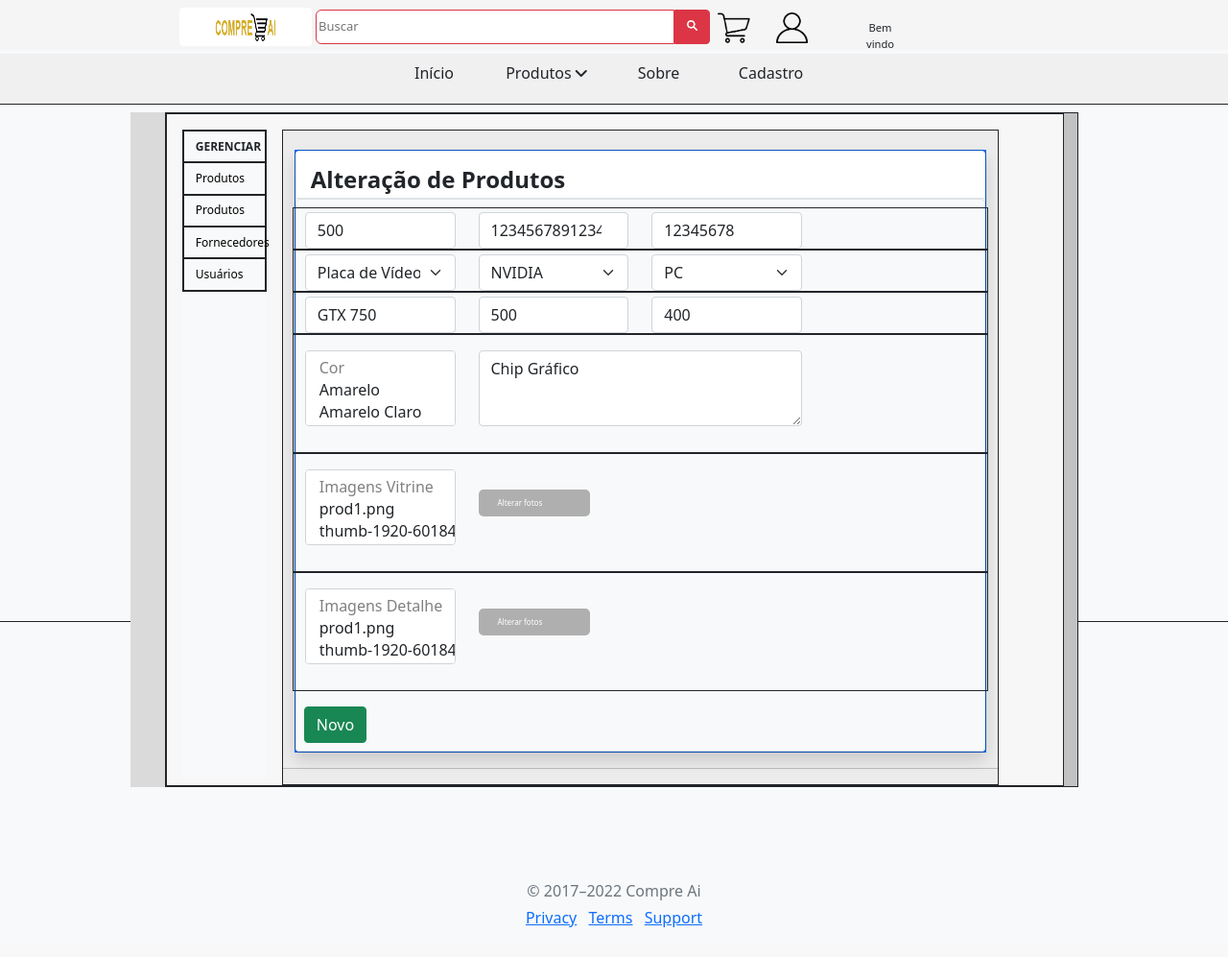
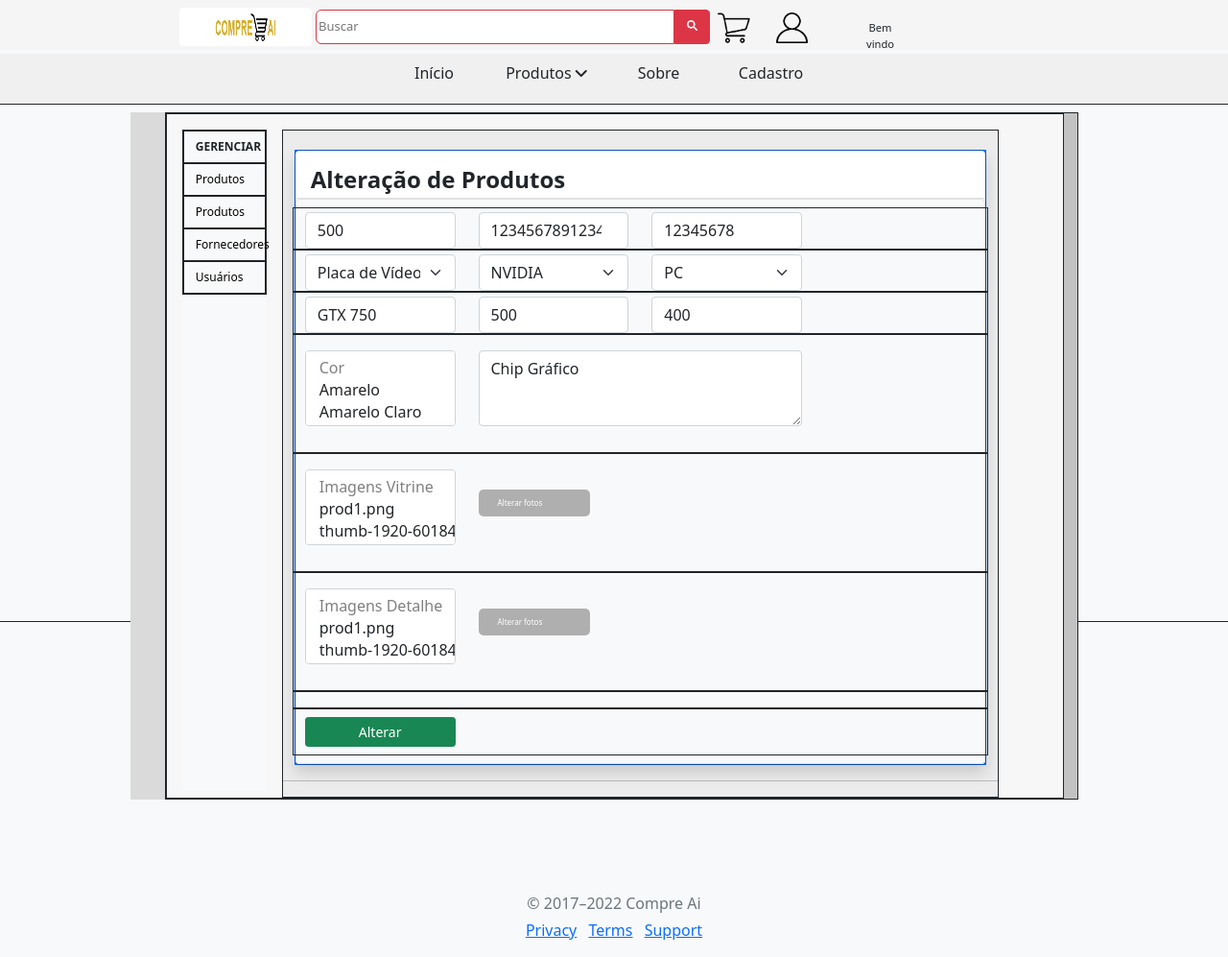
Before and after one commit to mauricio-esuk/compreai, a PHP site: page /Aula04/altera_produto.php?produto=1 in a window 1280 px wide. Shown: the whole page at 96% size. Before the commit the page ends 966 px from the top, so only its background shows below. Run offline with PHP 8.4, Linux system fonts and the light colour scheme; data comes from the database, SQL or seed files in the repository; some libraries are stand-ins or nearby versions.

Commit message:
inclusão do botão de alterar e ajuste da largura deste botão.

```diff
--- a/site/altera_produto.php
+++ b/site/altera_produto.php
@@ -424,7 +424,40 @@
 
                                             </div>
 
-                                            <a href='novo_produto.php' class='btn btn btn-success left-margin mt-3'> Novo </a>
+                                            <div class = "row border border-dark ">
+
+                                                <div class = "col-12 col-md-12 col-lg-12 col-xl-12 mt-3 text-danger">
+
+                                                    <span class="h-100" name = "msg">
+
+                                                        <?php
+
+                                                            if(isset($_POST['enviar'])){
+
+                                                                echo $dao->altera($produto, $factory);
+
+                                                            }
+                                                        ?>
+
+                                                    </span>
+
+                                                </div>
+
+                                            </div>
+
+                                            <div class = "row border border-dark ">
+
+                                                <div class = "col-12 col-md-5 col-lg-4 col-xl-3 text-danger h-100">
+
+                                                    <button name = "enviar"  type="submit" class="btn btn-sm btn-success w-100 mt-2 mb-2">
+
+                                                        Alterar
+
+                                                    </button>
+
+                                                </div>
+
+                                            </div>
 
                                         </section>
 
```
